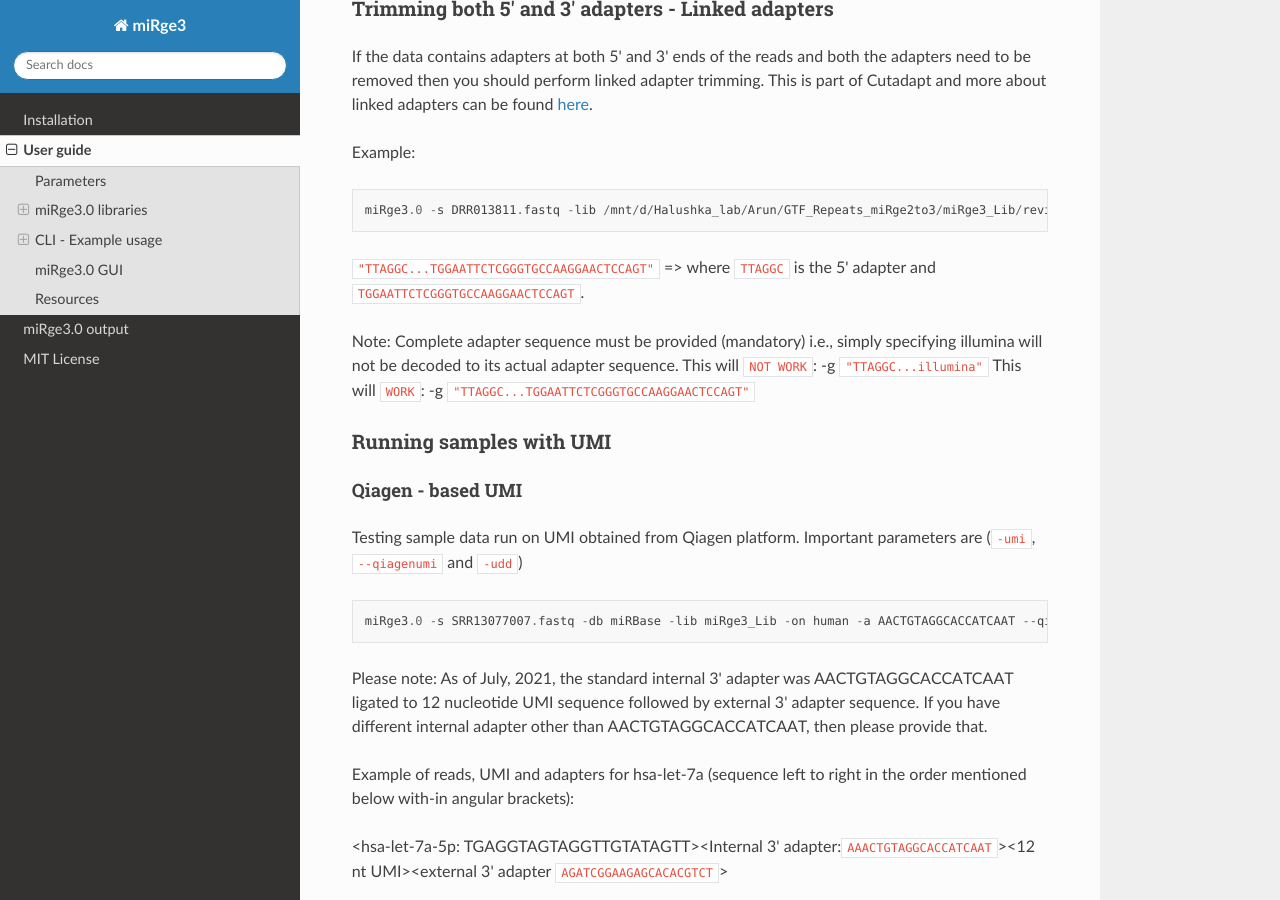
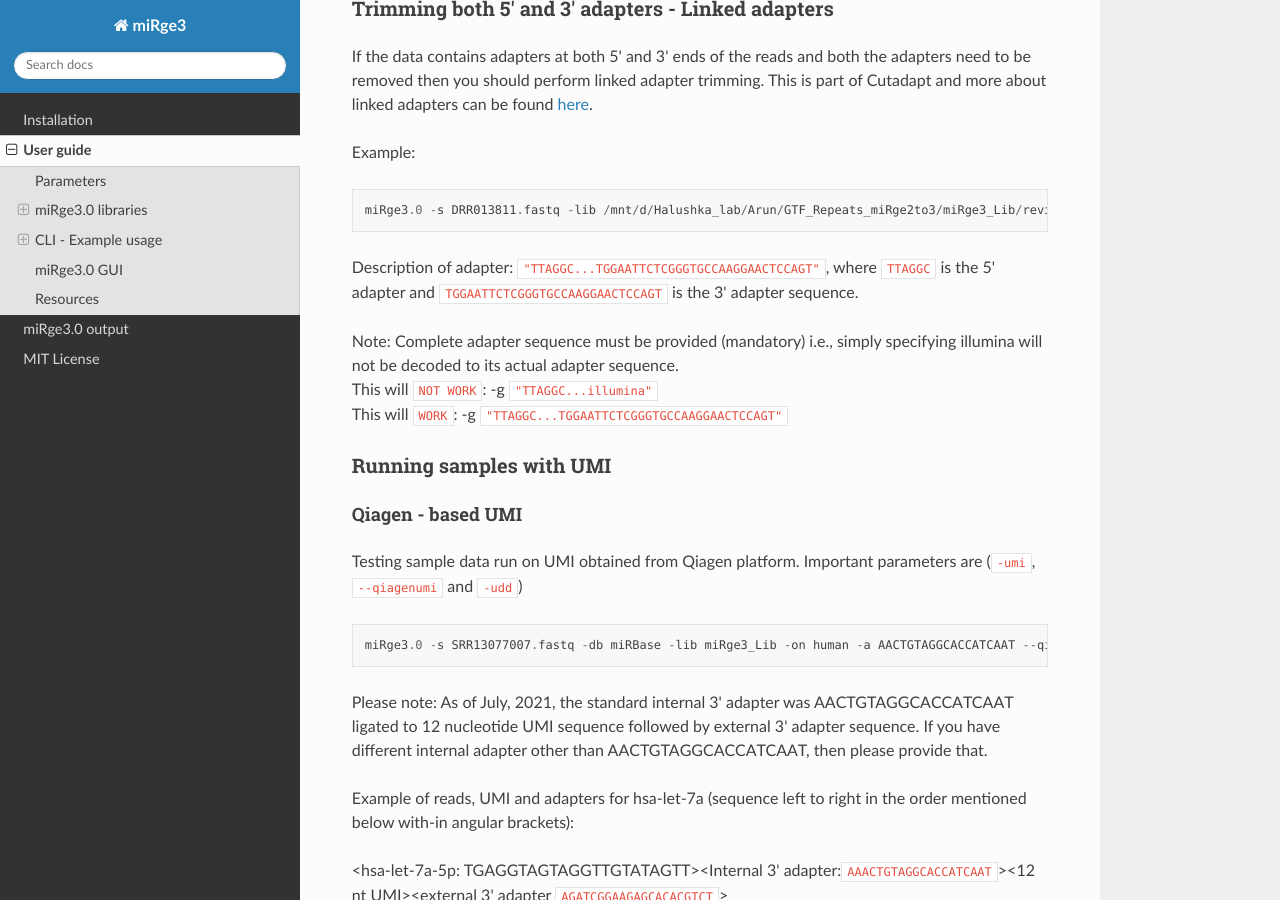
Before and after one commit to mhalushka/miRge3.0, a Sphinx documentation site: the page built from docs/source/quick_start.md, in a window 1280 px wide and 900 px high, scrolled down 4493 px. Built offline with Sphinx 7.4.7 and the Read the Docs theme 2.0.0, drawn with Linux system fonts in a browser that asks for light colours.

Commit message:
Update quick_start.md

````diff
--- a/docs/source/quick_start.md
+++ b/docs/source/quick_start.md
@@ -211,10 +211,10 @@
 miRge3.0 -s DRR013811.fastq -lib /mnt/d/Halushka_lab/Arun/GTF_Repeats_miRge2to3/miRge3_Lib/revised_hsa  -on human -db mirbase -o output_dir -g "TTAGGC...TGGAATTCTCGGGTGCCAAGGAACTCCAGT"
 ```
 
-`"TTAGGC...TGGAATTCTCGGGTGCCAAGGAACTCCAGT"` => where `TTAGGC` is the 5' adapter and `TGGAATTCTCGGGTGCCAAGGAACTCCAGT`.
+Description of adapter: `"TTAGGC...TGGAATTCTCGGGTGCCAAGGAACTCCAGT"`, where `TTAGGC` is the 5' adapter and `TGGAATTCTCGGGTGCCAAGGAACTCCAGT` is the 3' adapter sequence.
 
-Note: Complete adapter sequence must be provided (mandatory) i.e., simply specifying illumina will not be decoded to its actual adapter sequence.
-This will `NOT WORK`: -g `"TTAGGC...illumina"`
+Note: Complete adapter sequence must be provided (mandatory) i.e., simply specifying illumina will not be decoded to its actual adapter sequence. <br>
+This will `NOT WORK`: -g `"TTAGGC...illumina"`<br>
 This will `WORK`: -g `"TTAGGC...TGGAATTCTCGGGTGCCAAGGAACTCCAGT"`
 
 
````
